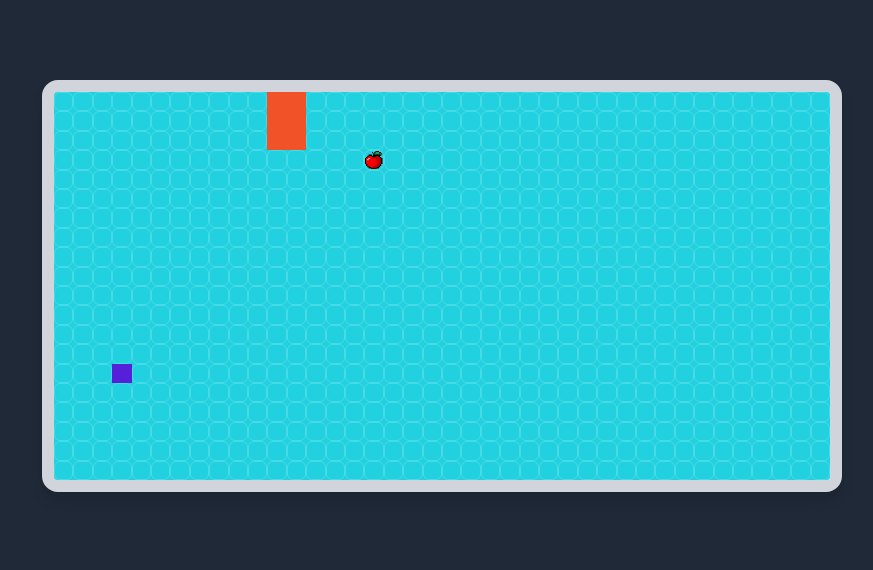
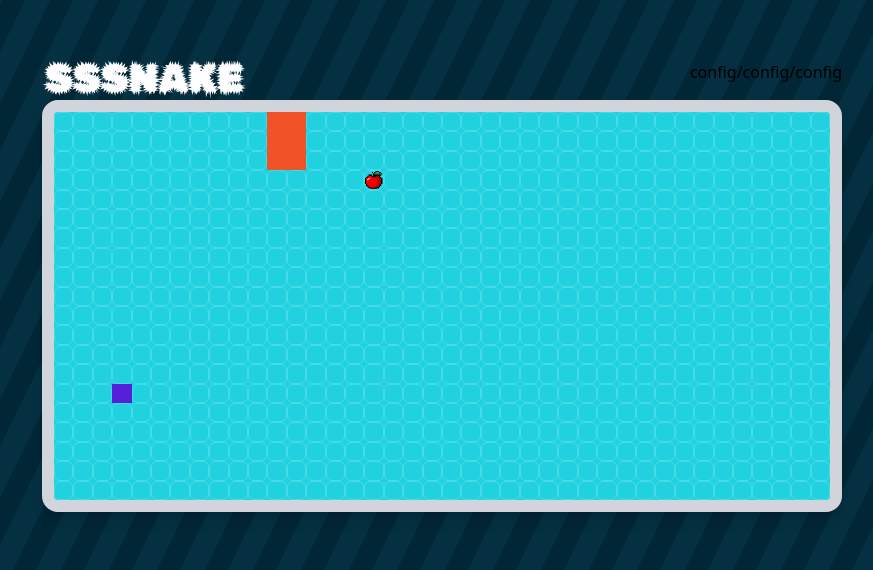
Before and after one commit to BrunoAlves10/Snake, a React (Vite) app: page / in a window 1280 px wide. Shown: the part 114-684 px from the top of the page, without its empty margins (198-1071 px from the left). Built offline with nearby package versions, Linux system fonts and the light colour scheme.

Commit message:
initial screen

```diff
--- a/src/App.css
+++ b/src/App.css
@@ -5,5 +5,4 @@
   text-align: center;
   align-items: center;
   justify-content: center;
-  background: no-repeat url("./assets/bg-gradient.png");
 }
--- a/src/App.tsx
+++ b/src/App.tsx
@@ -1,22 +1,28 @@
 import React, { useState, useEffect, useRef } from "react";
-import { GameBoard } from "./game/GameBoard";
+import { GameBoard } from "./components/game/GameBoard";
 
 const App: React.FC = () => {
   const [gameOver, setGameOver] = useState(false);
   const [score, setScore] = useState(0);
   const [scoreHistory, setScoreHistory] = useState<number[]>([]); // Histórico de pontos
 
+  return (
+    <div className="bg-gradient flex items-center justify-center w-screen h-screen overflow-hidden">
+      <div className="flex flex-col items-center justify-center">
+        <div className="w-full h-10 flex items-start justify-between">
+          <span className="bg-title bg-no-repeat w-full h-full">
 
-
-  return (
-    <div className="flex w-screen h-screen overflow-hidden bg-gray-800">
-      <div className="flex-1 flex flex-col items-center justify-center">
+          </span>
+          <span>
+            config/config/config
+          </span>
+        </div>
         <GameBoard />
         {gameOver && (
           <div className="mt-8">
             <div className="text-red-500 text-xl">Fim De Jogo</div>
             <button
-              onClick={() => console.log('RESTART')}
+              onClick={() => console.log("RESTART")}
               className="mt-4 px-4 py-2 bg-blue-500 text-white rounded"
             >
               Restart
--- a/src/game/GameBoard.tsx
+++ b/src/components/game/GameBoard.tsx
@@ -1,5 +1,5 @@
 import { useEffect, useRef, useState } from 'react';
-import foodImage from '../assets/food.png';
+import foodImage from '../../assets/food.png';
 
 type Direction = "UP" | "DOWN" | "LEFT" | "RIGHT";
 
--- a/tailwind.config.js
+++ b/tailwind.config.js
@@ -6,6 +6,10 @@
   ],
   theme: {
     extend: {
+      backgroundImage: {
+        'gradient': "url('./assets/bg-gradient.png')",
+        'title': "url('./assets/SSSNAKE.png')",
+      },
       backgroundColor: {
         "blue-back": "#21D1DF"
       },
```
Also changed, not shown: src/main.tsx (+7 -8 lines), src/assets/SSSNAKE.png (added).
